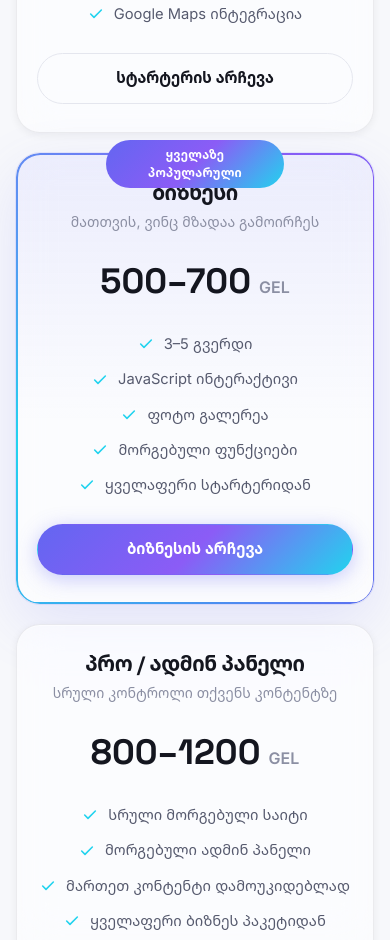
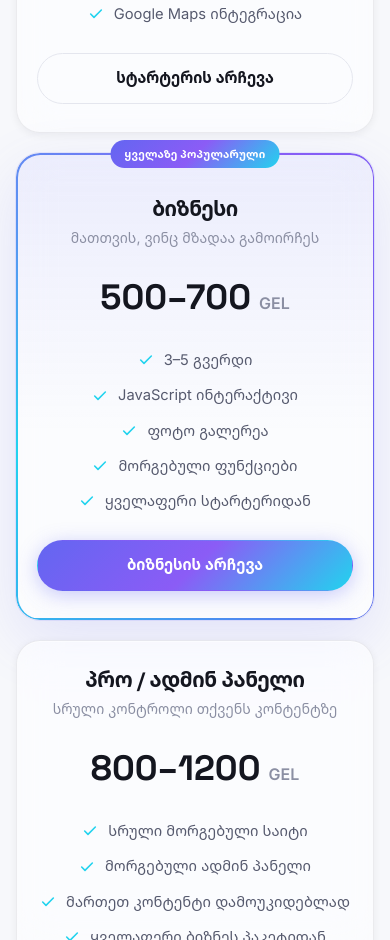
Before and after one commit to Tvaliashvili/Gridly, a plain HTML site: page index.html in a window 390 px wide. Shown: the part 5053-5993 px from the top of the page. Drawn offline with Linux system fonts and the light colour scheme.

Commit message:
Fix pricing badge overlap on mobile
Keep the "Most Popular" badge centered on the card's top border on all
screen sizes; force single-line text and add top clearance on mobile so
it no longer overlaps the plan heading.

```diff
--- a/styles.css
+++ b/styles.css
@@ -743,6 +743,7 @@ section { padding: 100px 0; }
   font-size: 0.75rem;
   font-weight: 700;
   letter-spacing: 0.02em;
+  white-space: nowrap;
 }
 
 .price-head h3 { font-size: 1.3rem; margin-bottom: 6px; }
@@ -1184,6 +1185,16 @@ section { padding: 100px 0; }
   .price-features li { justify-content: center; text-align: left; }
   .price-card .btn { min-height: 48px; }
 
+  /* Keep the "Most Popular" badge centered on the card's top border (as on
+     desktop) but force it to stay on one line and give the heading below
+     extra clearance, so it never overlaps the "ბიზნესი" title. */
+  .price-card.featured { padding-top: 44px; }
+  .price-badge {
+    font-size: 0.68rem;
+    padding: 6px 14px;
+    white-space: nowrap;
+  }
+
   .maintenance-banner { flex-direction: column; text-align: center; padding: 24px 20px; gap: 16px; }
   .maintenance-price { text-align: center; }
 
```
